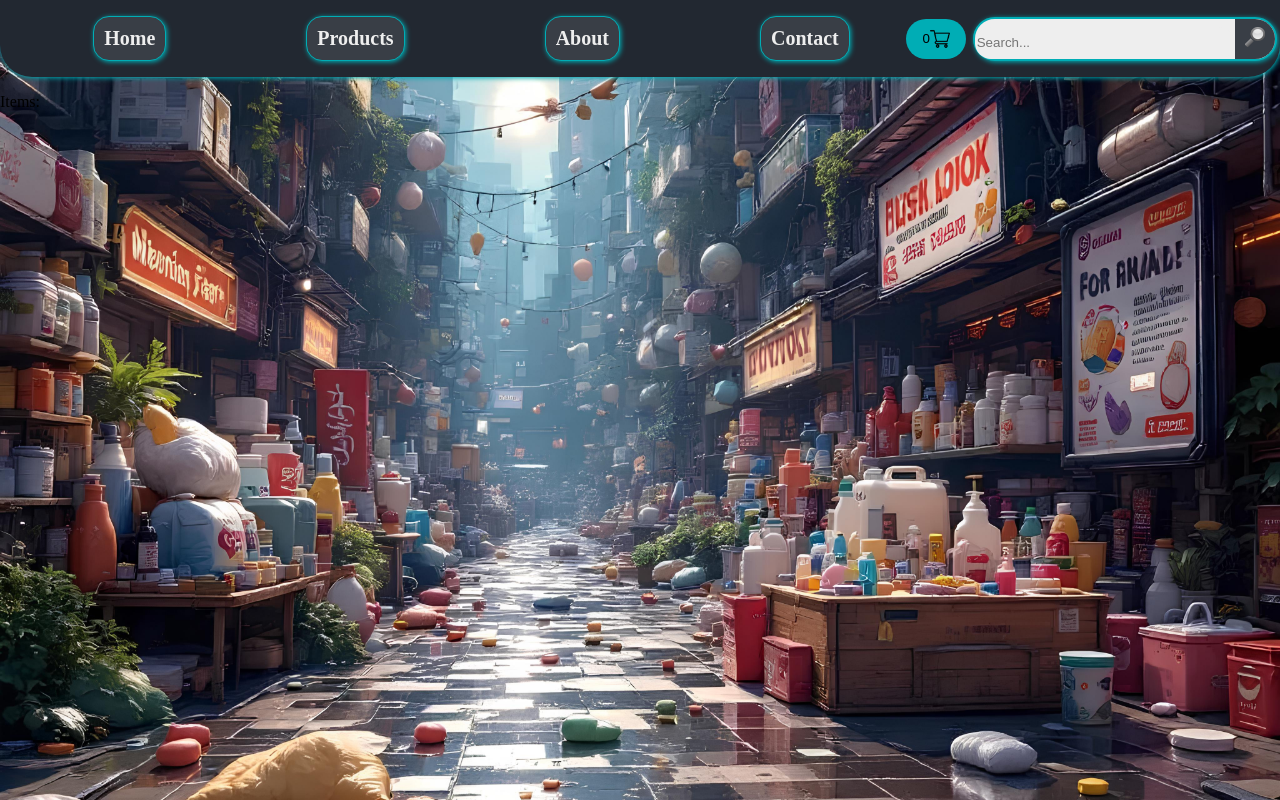
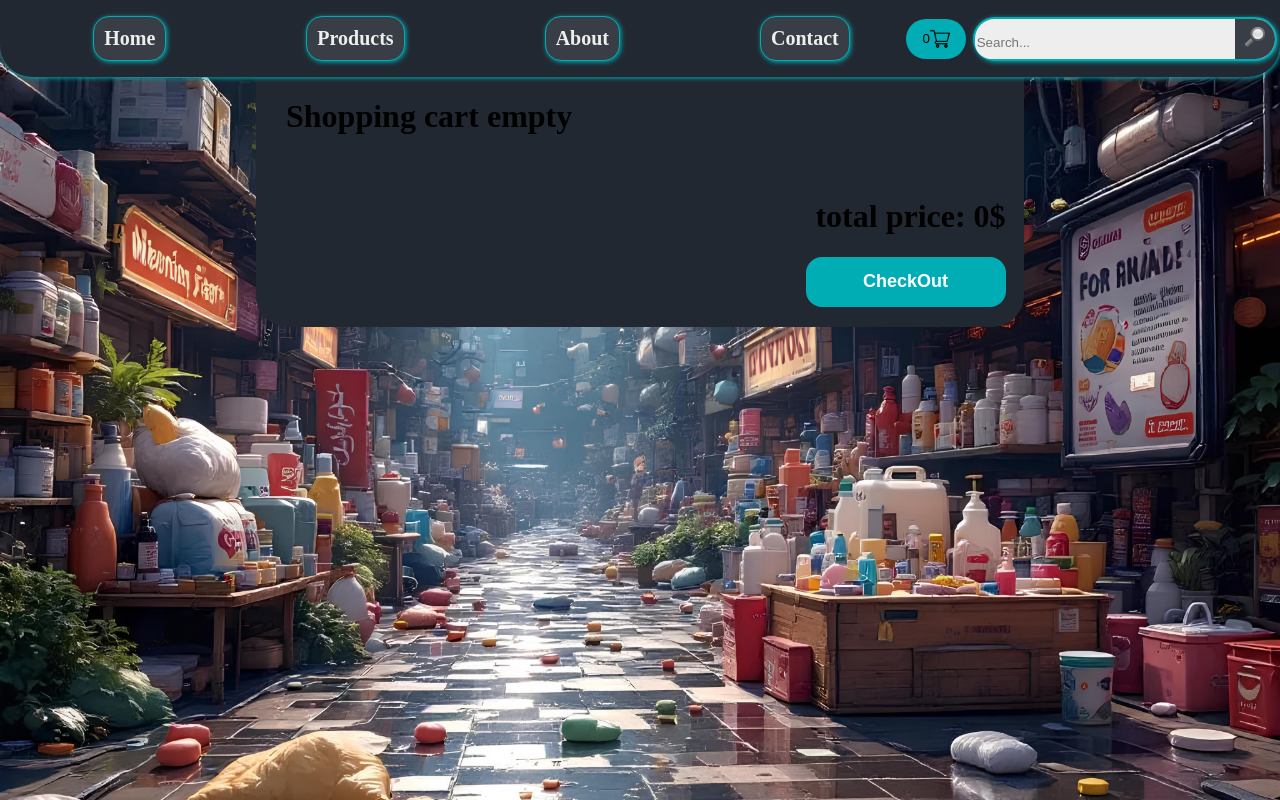
Before and after one commit to BarkInDaPark/productProjekt, a React (Vite) app in the folder ProductFrontend/: page /cart in a window 1280 px wide. Built offline with nearby package versions, Linux system fonts and the light colour scheme.

Commit message:
added visuals to cart

```diff
--- a/ProductFrontend/pages/Cart.jsx
+++ b/ProductFrontend/pages/Cart.jsx
@@ -1,7 +1,40 @@
-function Cart() {
+import {Link} from 'react-router-dom';
+import React, {useEffect, useState} from 'react';
+import styles from './cart.module.css';
+function Cart({shoppingCart, setShoppingCart}) {
+
+    const [totalPrice, setTotalPrice] = useState(0);
+
+    useEffect(() => {
+        setTotalPrice(0);
+        shoppingCart.map((prod) => setTotalPrice((prev) => prev + prod.price));
+    }, [shoppingCart]);
+
     return (
-        <div>
-            <p>Items:</p>
+        <div className={styles.outerContainer}>
+            <div className={styles.container}>
+            {shoppingCart.length > 0 ?
+                <ul className={styles.cartList}>
+                    {shoppingCart.map((prod) => (
+                        <li key = {prod.id} className={styles.cartItem} onClick={() => {handleSearch()}}>
+                            <img className={styles.cartItemImage} src={prod.imageUrl}/>
+                            <Link className={styles.cartItemLink} to={`/product/${prod._id}`}>
+                                {prod.name}
+                            </Link>
+                            <p className={styles.cartItemPrice}>{prod.price}$</p>
+                        </li>
+                    ))}
+                </ul>
+                :
+                <h1>Shopping cart empty</h1>
+            }
+        </div>
+            <div className={styles.checkoutContainer}>
+                <h1>total price: {totalPrice}$</h1>
+                <Link>
+                    <button className={styles.checkoutButton}>CheckOut</button>
+                </Link>
+            </div>
         </div>
     )
 }
--- /dev/null
+++ b/ProductFrontend/pages/cart.module.css
@@ -0,0 +1,68 @@
+.outerContainer{
+    background-color: #222831;
+    border-radius: 0 0 2rem 2rem;
+    width: 60%;
+    margin: 0 auto;
+}
+.container{
+    display: flex;
+    flex-direction: row;
+    justify-content: flex-start;
+    align-items: center;
+    /* height: 100vh; makes the sign apear in the middle verticaly */
+    align-items: center;
+
+}
+.cartList{
+    width: 90%;
+    padding-left: 5px;
+}
+.cartItem{
+    display: flex;
+    justify-content: space-between;
+    align-items: center;
+    background-color: #EEEEEE;
+    list-style: none;
+    width: 100%;
+    margin: 5px 0 5px 0;
+    box-shadow: 1px 1px 5px #00ADB5;
+    border-radius: 1rem;
+}
+.cartItemLink{
+    display: flex;
+    justify-content: flex-start;
+    text-decoration: none;
+    color: black;
+    font-size: large;
+    font-weight: 600;
+
+}
+.cartItemImage{
+    width: 100px;
+    height: 100px;
+    border-radius: 1rem 0 0 1rem;
+}
+.cartItemPrice{
+    font-size: 1.9rem;
+    font-weight: 600;
+}
+.checkoutContainer{
+    display: flex;
+    flex-direction: column;
+    justify-content: center;
+    align-items: flex-end;
+    width: 95%;
+    padding: 20px;
+}
+.checkoutButton{
+    align-self:auto;
+    width: 200px;
+    height: 50px;
+    background-color: #00ADB5;
+    color: white;
+    font-size: large;
+    font-weight: 600;
+    border-radius: 1rem;
+    border: none;
+    cursor: pointer;
+}
```
Also changed, not shown: ProductFrontend/src/main.jsx (+1 -58 lines).
